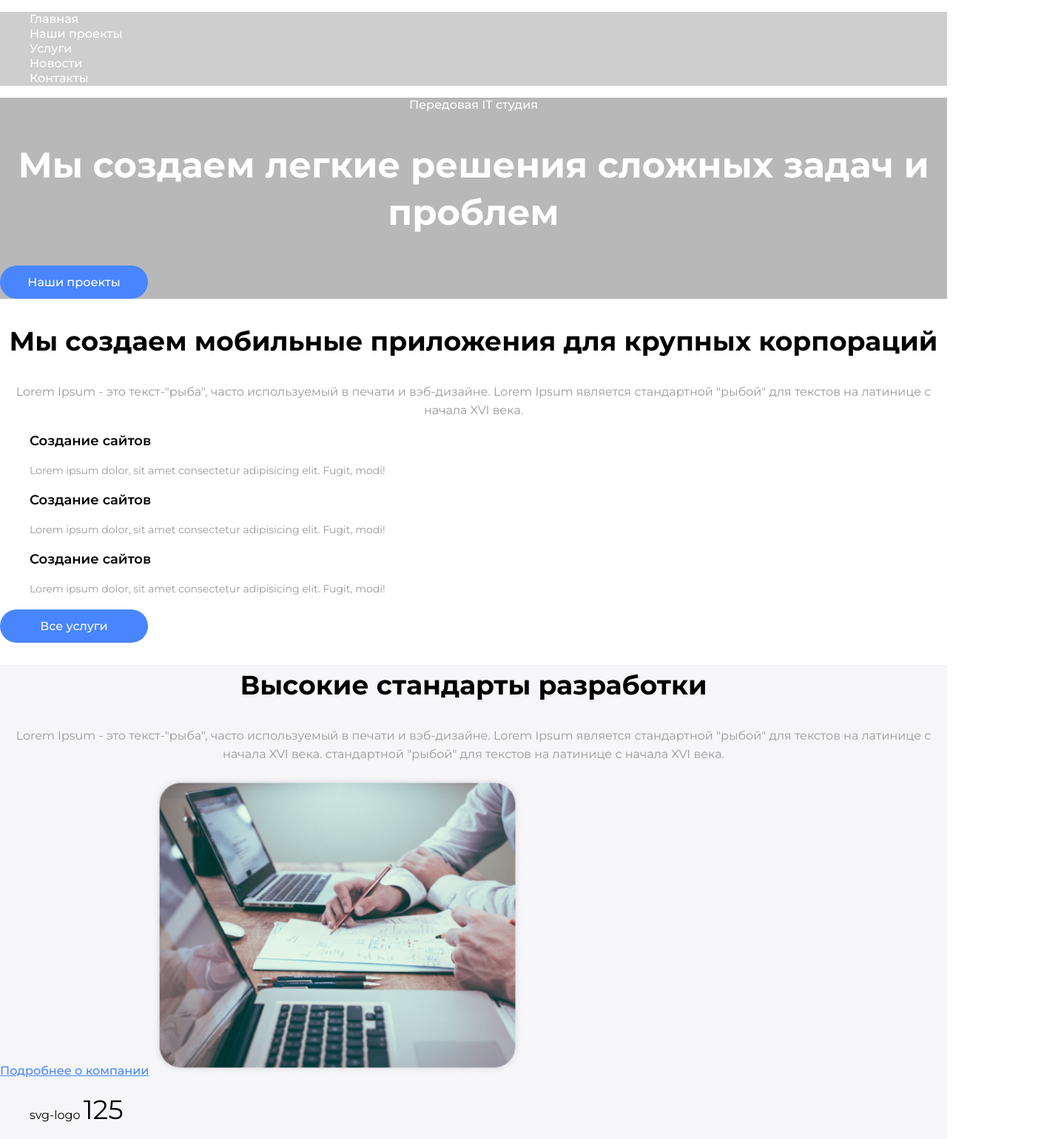
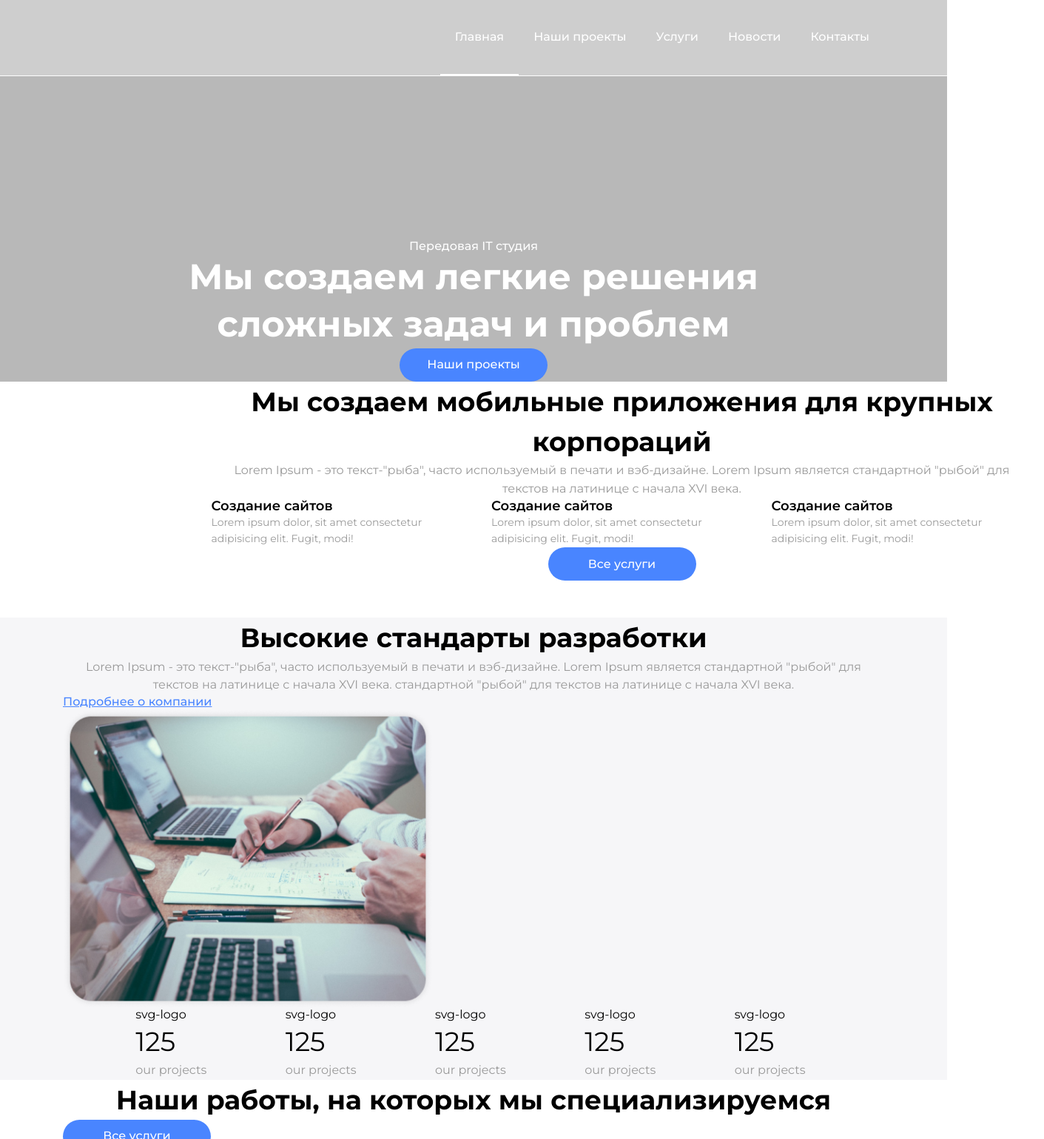
Before and after one commit to tatidan/BC_practice-01, a plain HTML site: page index.html in a window 1280 px wide. Shown: the top 1540 px of the page at 74% size, 1411 px wide, since content can reach past the window. Drawn offline with nearby package versions, Linux system fonts and the light colour scheme.

Commit message:
class work css paddings

```diff
--- a/css/styles.css
+++ b/css/styles.css
@@ -9,11 +9,46 @@ a {
 }
 ul {
   list-style: none;
+  margin: 0;
+  padding: 0;
+}
+
+h1,
+h2,
+h3,
+h4,
+h5,
+h6 {
+  padding: 0;
+  margin: 0;
+}
+p {
+  margin: 0;
+}
+
+img {
+  display: block;
+  max-width: 100%;
+  height: auto;
+}
+
+button {
+  cursor: pointer;
+}
+
+/* COMPONENTS */
+
+.container {
+  width: 1140px;
+  padding-left: 15px;
+  padding-right: 15px;
+  margin: 0 auto;
 }
 
 /* HEADER */
 .header {
   background-color: rgb(206, 206, 206);
+  border-bottom: 1px solid white;
 }
 
 .nav-list-link {
@@ -27,6 +62,24 @@ ul {
 .nav-list-link:focus {
   color: aqua;
 }
+
+.nav-list {
+  display: flex;
+  justify-content: flex-end;
+}
+
+.nav-list-item {
+  display: inline-block;
+  padding-top: 40px;
+  padding-bottom: 40px;
+  padding-left: 20px;
+  padding-right: 20px;
+}
+
+.nav-list-item.active {
+  border-bottom: 2px solid white;
+}
+
 /* end of HEADER */
 
 /* HERO section */
@@ -40,6 +93,7 @@ ul {
   line-height: 1.25;
   text-align: center;
   color: #ffffff;
+  padding-top: 220px;
 }
 .hero-title {
   font-weight: 800;
@@ -47,6 +101,10 @@ ul {
   line-height: 1.33;
   text-align: center;
   color: #ffffff;
+  max-width: 829px;
+  margin-left: auto;
+  margin-right: auto;
+  /* padding-bottom: 335px; */
 }
 .button {
   display: flex;
@@ -64,6 +122,11 @@ ul {
   cursor: pointer;
 }
 
+.hero .button {
+  text-align: center;
+  margin: 0 auto;
+}
+
 .button:hover,
 .button:focus {
   background-color: transparent;
@@ -73,11 +136,23 @@ ul {
 /* end of HERO section */
 
 /* section WHAT WE DO */
+
+.services {
+  /* padding-top: 110px;
+  padding-bottom: 105px; */
+  max-width: 739px;
+  margin: 0 auto 50px;
+}
+
 .section-title {
   font-weight: 700;
   font-size: 36px;
   line-height: 1.51;
   text-align: center;
+}
+
+.services .button {
+  margin: 0 auto;
 }
 
 .section-description {
@@ -86,6 +161,15 @@ ul {
   line-height: 1.56;
   text-align: center;
   color: #999999;
+}
+
+.descr-list {
+  display: flex;
+  justify-content: space-between;
+}
+
+.descr-list-item {
+  width: 353px;
 }
 
 .descr-list-item-title {
@@ -110,6 +194,17 @@ ul {
   color: #4985ff;
 }
 
+.our-works-list {
+  display: flex;
+  justify-content: space-between;
+}
+
+.our-projects-list {
+  display: flex;
+  align-items: center;
+  justify-content: space-between;
+}
+
 .our-works-list-item-descr {
   font-weight: 400;
   font-size: 16px;
@@ -130,6 +225,10 @@ ul {
 .footer {
   background-color: #f6f6f8;
 }
+.standards-list {
+  display: flex;
+  justify-content: space-evenly;
+}
 
 .standards-list-number {
   font-weight: 400;
@@ -138,7 +237,17 @@ ul {
   color: #000000;
 }
 
+.standards-list-item {
+  display: inline-block;
+  max-width: 104px;
+}
+
 /* FOOTER */
+
+.footer-list-columns {
+  display: flex;
+  justify-content: space-around;
+}
 
 .footer-column-title {
   font-weight: 600;
@@ -148,11 +257,13 @@ ul {
 }
 
 .footer-column-link {
+  display: inline-block;
   font-style: normal;
   font-weight: 400;
   font-size: 14px;
   line-height: 1.57;
   color: #999999;
+  padding-bottom: 30px;
 }
 
 .copyright {
--- a/index.html
+++ b/index.html
@@ -15,29 +15,35 @@
 
 <body>
     <header class="header">
+        <div class="container">
             <nav class="header-nav">
                 <ul class="nav-list">
-                <li class="nav-list-item"><a class="nav-list-link" href="./">Главная</a></li>
+                    <li class="nav-list-item active"><a class="nav-list-link" href="./">Главная</a></li>
                     <li class="nav-list-item"><a class="nav-list-link" href="">Наши проекты</a></li>
                     <li class="nav-list-item"><a class="nav-list-link" href="">Услуги</a></li>
                     <li class="nav-list-item"><a class="nav-list-link" href="">Новости</a></li>
                     <li class="nav-list-item"><a class="nav-list-link" href="">Контакты</a></li>
                 </ul>
             </nav>
+        </div>
     </header>
 
     <main>
         <!-- hero section -->
         <section class="hero">
+            <div class="container">
                 <p class="suptitle">Передовая IT студия</p>
                 <h1 class="hero-title">Мы создаем легкие решения сложных задач и проблем</h1>
                 <a class="button" href="">Наши проекты</a>
+            </div>
         </section>
 
         <!-- section what we do -->
-        <section class="section">
+        <section class="section services">
+            <div class="container">
                 <h2 class="section-title">Мы создаем мобильные приложения для крупных корпораций</h2>
-            <p class="section-description">Lorem Ipsum - это текст-"рыба", часто используемый в печати и вэб-дизайне.
+                <p class="section-description">Lorem Ipsum - это текст-"рыба", часто используемый в печати и
+                    вэб-дизайне.
                     Lorem Ipsum является стандартной "рыбой" для
                     текстов на латинице с начала XVI века.</p>
                 <ul class="descr-list">
@@ -61,45 +67,52 @@
                     </li>
                 </ul>
                 <a class="button" href="">Все услуги</a>
+            </div>
         </section>
 
         <!-- секция высокие стандарты разработки -->
         <section class="section standards">
+            <div class="container">
                 <h2 class="section-title">Высокие стандарты разработки</h2>
-            <p class="section-description">Lorem Ipsum - это текст-"рыба", часто используемый в печати и вэб-дизайне.
+                <p class="section-description">Lorem Ipsum - это текст-"рыба", часто используемый в печати и
+                    вэб-дизайне.
                     Lorem Ipsum
                     является стандартной "рыбой" для
-                текстов на латинице с начала XVI века. стандартной "рыбой" для текстов на латинице с начала XVI века.
+                    текстов на латинице с начала XVI века. стандартной "рыбой" для текстов на латинице с начала XVI
+                    века.
                 </p>
                 <a class="podrobnee" href="">Подробнее о компании</a>
                 <img src="./images/Rectangle_1.png" alt="" width="500">
-            <ul>
-                <li>svg-logo <span class="standards-list-number">125</span>
+                <ul class="standards-list">
+                    <li class="standards-list-item">svg-logo <span class="standards-list-number">125</span>
                         <p class="our-works-list-item-descr">our projects</p>
                     </li>
-                <li>svg-logo <span class="standards-list-number">125</span>
+                    <li class="standards-list-item">svg-logo <span class="standards-list-number">125</span>
                         <p class="our-works-list-item-descr">our projects</p>
                     </li>
-                <li>svg-logo <span class="standards-list-number">125</span>
+                    <li class="standards-list-item">svg-logo <span class="standards-list-number">125</span>
                         <p class="our-works-list-item-descr">our projects</p>
                     </li>
-                <li>svg-logo <span class="standards-list-number">125</span>
+                    <li class="standards-list-item">svg-logo <span class="standards-list-number">125</span>
                         <p class="our-works-list-item-descr">our projects</p>
                     </li>
-                <li>svg-logo <span class="standards-list-number">125</span>
+                    <li class="standards-list-item">svg-logo <span class="standards-list-number">125</span>
                         <p class="our-works-list-item-descr">our projects</p>
                     </li>
                 </ul>
+            </div>
         </section>
 
         <!-- секция наши работы -->
         <section class="section">
+            <div class="container">
                 <h2 class="section-title">Наши работы, на которых мы специализируемся</h2>
                 <a class="button" href="">Все услуги</a>
                 <ul class="our-works-list">
                     <li class="our-works-list-item"><img src="./images/Rectangle_2.png" alt="люди с компьютерами">
                         <h3 class="descr-list-item-title">Исследование и упаковка</h3>
-                    <p class="our-works-list-item-descr">Lorem Ipsum - это текст-"рыба", часто используемый в печати и
+                        <p class="our-works-list-item-descr">Lorem Ipsum - это текст-"рыба", часто используемый в печати
+                            и
                             вэб-дизайне. Lorem Ipsum является стандартной "рыбой" для
                             текстов на латинице с начала XVI века.</p>
                         <a class="podrobnee" href="">Подробнее</a>
@@ -107,7 +120,8 @@
                     </li>
                     <li class="our-works-list-item"><img src="./images/Rectangle_2.png" alt="люди с компьютерами">
                         <h3 class="descr-list-item-title">Исследование и упаковка</h3>
-                    <p class="our-works-list-item-descr">Lorem Ipsum - это текст-"рыба", часто используемый в печати и
+                        <p class="our-works-list-item-descr">Lorem Ipsum - это текст-"рыба", часто используемый в печати
+                            и
                             вэб-дизайне. Lorem Ipsum является стандартной
                             "рыбой" для
                             текстов на латинице с начала XVI века.</p>
@@ -116,7 +130,8 @@
                     </li>
                     <li class="our-works-list-item"><img src="./images/Rectangle_2.png" alt="люди с компьютерами">
                         <h3 class="descr-list-item-title">Исследование и упаковка</h3>
-                    <p class="our-works-list-item-descr">Lorem Ipsum - это текст-"рыба", часто используемый в печати и
+                        <p class="our-works-list-item-descr">Lorem Ipsum - это текст-"рыба", часто используемый в печати
+                            и
                             вэб-дизайне. Lorem Ipsum является стандартной
                             "рыбой" для
                             текстов на латинице с начала XVI века.</p>
@@ -124,43 +139,52 @@
                         </a>
                     </li>
                 </ul>
+            </div>
         </section>
 
         <!-- секция наши проекты -->
         <section class="section our-projects">
+            <div class="container">
                 <h2 class="section-title">Наши проекты</h2>
-            <p class="section-description">Lorem Ipsum - это текст-"рыба", часто используемый в печати и вэб-дизайне.
+                <p class="section-description">Lorem Ipsum - это текст-"рыба", часто используемый в печати и
+                    вэб-дизайне.
                     Lorem Ipsum является стандартной "рыбой" для
                     текстов на латинице с начала XVI века.</p>
-            <ul>
+                <ul class="our-projects-list">
                     <li><a href=""> <img src="./images/Rectangle_3.png" alt="наш проект 1" width="255"></a></li>
                     <li><a href=""> <img src="./images/Rectangle_3.png" alt="наш проект 2" width="255"></a></li>
                     <li><a href=""> <img src="./images/Rectangle_3.png" alt="наш проект 3" width="255"></a></li>
                     <li><a href=""> <img src="./images/Rectangle_3.png" alt="наш проект 4" width="255"></a></li>
                 </ul>
                 <a class="button" href="">Все проекты</a>
+            </div>
         </section>
 
         <!-- секция видео о нашей работе -->
         <section class="section">
+            <div class="container">
                 <h2 class="section-title">Видео о нашей работе</h2>
                 <p class="section-description">Просто посмотрите, как мы работаем</p>
                 <iframe width="560" height="315" src="https://www.youtube.com/embed/ydxgOZG0BUI"
                     title="YouTube video player" frameborder="0"
                     allow="accelerometer; autoplay; clipboard-write; encrypted-media; gyroscope; picture-in-picture"
                     allowfullscreen></iframe>
+            </div>
         </section>
 
         <!-- секция подпишитесь на нашу рассылку -->
         <section class="section">
+            <div class="container">
                 <p class="section-title">Подпишитесь на нашу рассылку</p>
                 <p class="section-description">Полезные статьи, акции, новости - получите все это сейчас!</p>
                 <input type="email" placeholder="Ваш e-mail">
                 <button class="button" type="submit">Подписаться</button>
                 <p class="disclaimer">Мы не шлем спам, не передаем никому ваши данные</p>
+            </div>
         </section>
     </main>
     <footer class="footer">
+        <div class="container">
             <ul class="footer-list-columns">
                 <li class="footer-column-title">
                     <b>Контактная информация</b>
@@ -168,7 +192,8 @@
                         <ul>
                             <li class="footer-column-items"><a class="footer-column-link"
                                     href="mailto:test@test.ru">test@test.ru</a></li>
-                        <li class="footer-column-items"><a class="footer-column-link" href="tel:+87775556699">+8 777 555
+                            <li class="footer-column-items"><a class="footer-column-link" href="tel:+87775556699">+8 777
+                                    555
                                     66 99</a></li>
                             <li class="footer-column-items"><a class="footer-column-link"
                                     href="https://www.google.com.ua/maps/place/%D0%BF%D1%80.+%D0%9B%D0%B5%D0%BD%D0%B8%D0%BD%D0%B0,+33,+%D0%AD%D0%BB%D0%B5%D0%BA%D1%82%D1%80%D0%BE%D1%81%D1%82%D0%B0%D0%BB%D1%8C,+%D0%9C%D0%BE%D1%81%D0%BA%D0%BE%D0%B2%D1%81%D0%BA%D0%B0%D1%8F+%D0%BE%D0%B1%D0%BB.,+%D0%A0%D0%BE%D1%81%D1%81%D0%B8%D1%8F,+144000/@55.79219,38.4399053,17z/data=!3m1!4b1!4m5!3m4!1s0x414adc08d0eb361f:0xf474682725572208!8m2!3d55.79219!4d38.442094?hl=ru">Москва,
@@ -194,19 +219,23 @@
                 </li>
                 <li class="footer-column-title"> <b>Социальные сети</b>
                     <ul>
-                    <li class="footer-column-items"><a class="footer-column-link" href="http://vk.com/" target="_blank">VK.com</a>
+                        <li class="footer-column-items"><a class="footer-column-link" href="http://vk.com/"
+                                target="_blank">VK.com</a>
                         </li>
-                    <li class="footer-column-items"><a class="footer-column-link" href="https://www.instagram.com/" target="_blank">Instagram</a>
+                        <li class="footer-column-items"><a class="footer-column-link" href="https://www.instagram.com/"
+                                target="_blank">Instagram</a>
                         </li>
                         <li class="footer-column-items"><a class="footer-column-link" href="https://www.facebook.com/"
                                 target="_blank">Facebook</a></li>
-                    <li class="footer-column-items"><a class="footer-column-link" href="https://twitter.com/" target="_blank">Twitter</a>
+                        <li class="footer-column-items"><a class="footer-column-link" href="https://twitter.com/"
+                                target="_blank">Twitter</a>
                         </li>
                     </ul>
                 </li>
 
             </ul>
             <p class="copyright"> &copy;Все права защищены</p>
+        </div>
     </footer>
 </body>
 
```
Also changed, not shown: prettierrc.json (renamed from prettier.json). Lines whose indentation alone changed are shown as unchanged.
